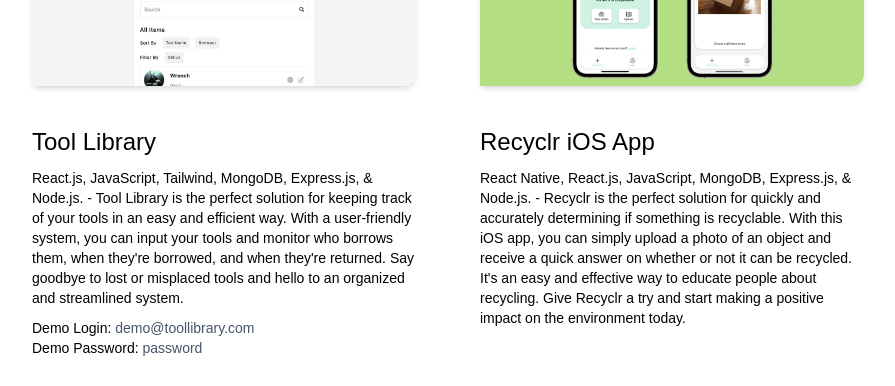
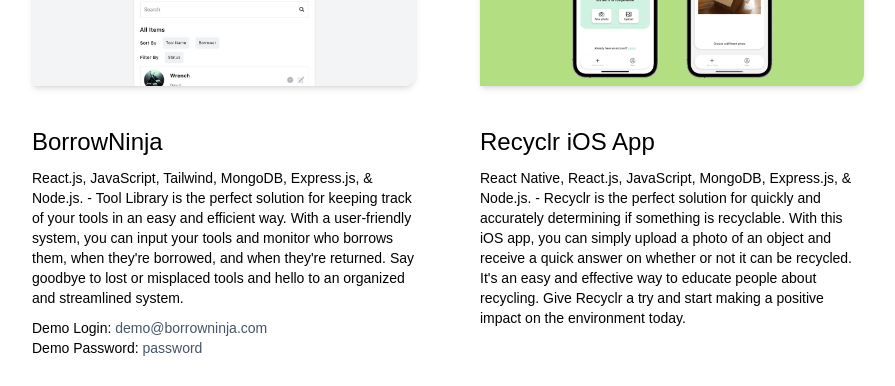
Before and after one commit to wongstephen/wongstephen.com-Portfolio-Website, a React (Create React App) app: page / in a window 1280 px wide. Shown: the part 2240-2626 px from the top of the page, without its empty margins (192-1087 px from the left). Built offline with nearby package versions, Linux system fonts and the light colour scheme.

Commit message:
updated title and link for borrow ninja

```diff
--- a/src/components/Projects.js
+++ b/src/components/Projects.js
@@ -19,14 +19,14 @@
         {/* Tool Library */}
         <ProjectItem
           data={{
-            title: "Tool Library",
+            title: "BorrowNinja",
             photo: `${require("../assets/tool-library-thumb.png")}`,
             tech: "React.js, JavaScript, Tailwind, MongoDB, Express.js, & Node.js.",
             description:
               "Tool Library is the perfect solution for keeping track of your tools in an easy and efficient way. With a user-friendly system, you can input your tools and monitor who borrows them, when they're borrowed, and when they're returned. Say goodbye to lost or misplaced tools and hello to an organized and streamlined system.",
-            wwwLink: "https://toollibrary.wongstephenk.com",
+            wwwLink: "https://borrowninja.com",
             githubLink: "https://github.com/wongstephen/toolloaner-frontend",
-            demoCreds: "demo@toollibrary.com",
+            demoCreds: "demo@borrowninja.com",
             demoPassword: "password",
           }}
         />
```
